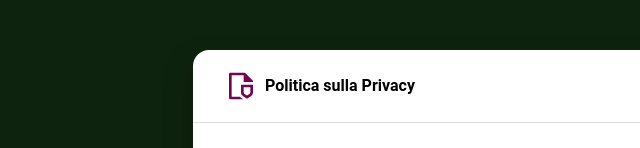
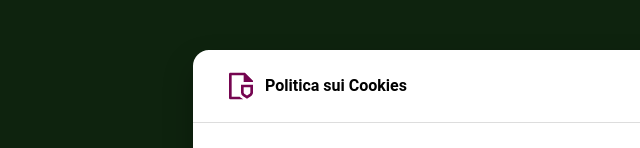
Before and after one commit to EdilLori/PROJECT, a website: page public/cookies.html in a window 1280 px wide. Shown: the part 643-791 px from the top of the page, 47-687 px from the left. Drawn offline with Linux system fonts and the light colour scheme; a web font is replaced by a local one.

Commit message:
Update cookies.html

```diff
--- a/public/cookies.html
+++ b/public/cookies.html
@@ -310,7 +310,7 @@ body {
 					<path d="M0 0h24v24H0z" fill="none"></path>
 					<path d="M14 9V4H5v16h6.056c.328.417.724.785 1.18 1.085l1.39.915H3.993A.993.993 0 0 1 3 21.008V2.992C3 2.455 3.449 2 4.002 2h10.995L21 8v1h-7zm-2 2h9v5.949c0 .99-.501 1.916-1.336 2.465L16.5 21.498l-3.164-2.084A2.953 2.953 0 0 1 12 16.95V11zm2 5.949c0 .316.162.614.436.795l2.064 1.36 2.064-1.36a.954.954 0 0 0 .436-.795V13h-5v3.949z" fill="currentColor"></path>
 				</svg>
-				Politica sulla Privacy
+				Politica sui Cookies
 			</span>
 			<a href="Pagina_1.html"><button class="icon-button">
 				<svg height="24" width="24" viewBox="0 0 24 24" xmlns="http://www.w3.org/2000/svg">
```
